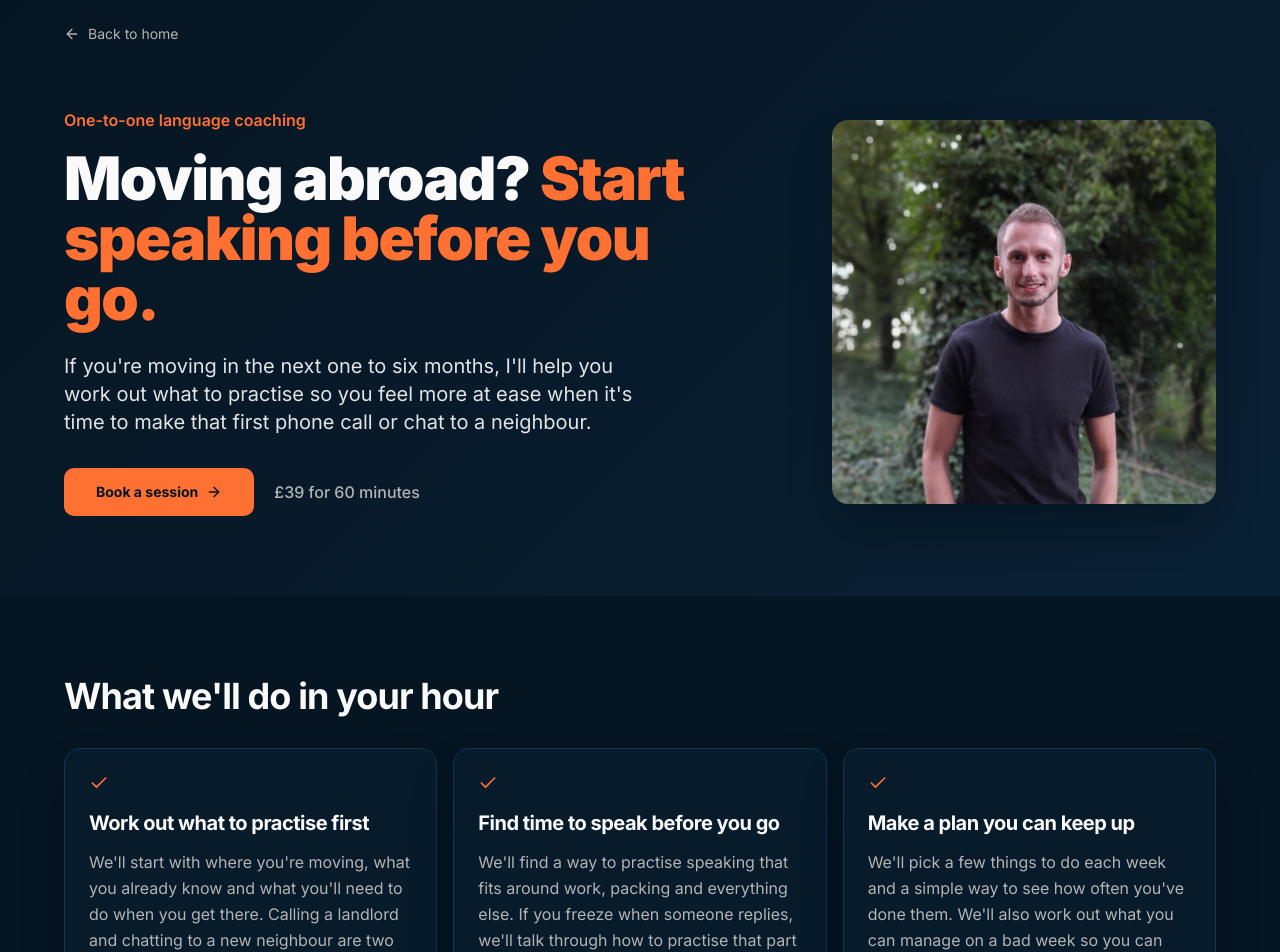
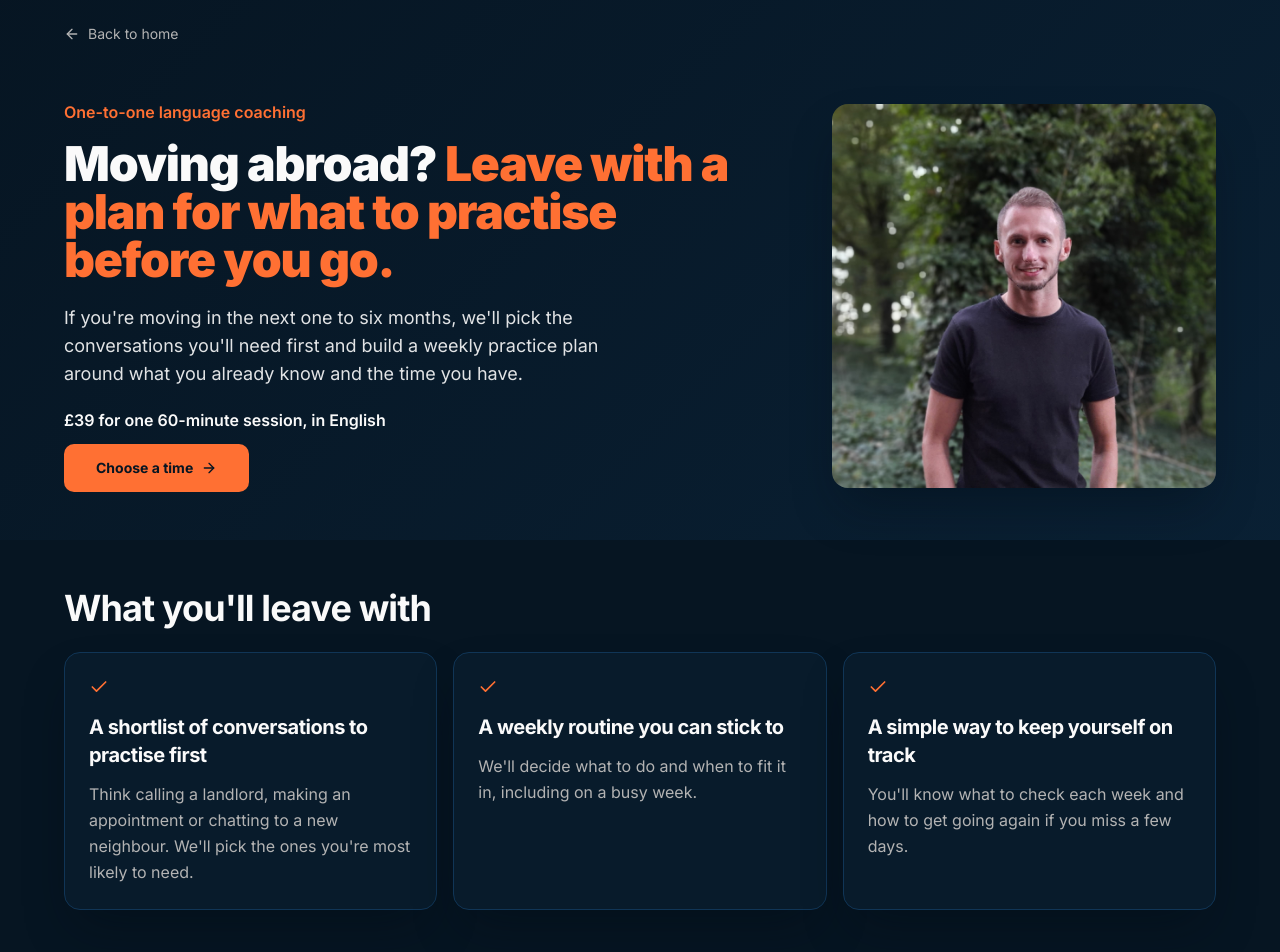
Before and after one commit to hutchy9999/jameshutchinsonlanguages, a React (Vite) app: page /coaching in a window 1280 px wide. Shown: the top 952 px of the page. Built offline with nearby package versions, Linux system fonts and the light colour scheme; the HTML template or start-up script is replaced by a standard one.

Commit message:
Make coaching takeaways clear and link directly to booking

```diff
--- a/src/pages/Coaching.tsx
+++ b/src/pages/Coaching.tsx
@@ -13,18 +13,18 @@ import { Button } from "@/components/ui/button";
 const CALENDLY_BOOKING_URL = "https://calendly.com/james-jameshutchinsonlanguages/language-coaching";
 const bookingButtonClass = "min-h-12 bg-primary font-bold text-background hover:bg-primary/90";
 
-const sessionTopics = [
+const sessionTakeaways = [
   {
-    title: "Work out what to practise first",
-    description: "We'll start with where you're moving, what you already know and what you'll need to do when you get there. Calling a landlord and chatting to a new neighbour are two very different things to practise.",
+    title: "A shortlist of conversations to practise first",
+    description: "Think calling a landlord, making an appointment or chatting to a new neighbour. We'll pick the ones you're most likely to need.",
   },
   {
-    title: "Find time to speak before you go",
-    description: "We'll find a way to practise speaking that fits around work, packing and everything else. If you freeze when someone replies, we'll talk through how to practise that part too.",
+    title: "A weekly routine you can stick to",
+    description: "We'll decide what to do and when to fit it in, including on a busy week.",
   },
   {
-    title: "Make a plan you can keep up",
-    description: "We'll pick a few things to do each week and a simple way to see how often you've done them. We'll also work out what you can manage on a bad week so you can keep going when motivation dips.",
+    title: "A simple way to keep yourself on track",
+    description: "You'll know what to check each week and how to get going again if you miss a few days.",
   },
 ];
 
@@ -65,38 +65,36 @@ const Coaching = () => {
             Back to home
           </Link>
 
-          <div className="grid items-center gap-10 pb-16 pt-6 sm:pb-20 sm:pt-10 lg:grid-cols-[1.35fr_1fr] lg:gap-16">
+          <div className="grid items-center gap-8 pb-8 pt-4 md:grid-cols-[1.6fr_1fr] md:pb-12 md:pt-8 lg:gap-12">
             <div>
               <p className="mb-4 font-semibold text-primary">One-to-one language coaching</p>
-              <h1 className="text-4xl leading-[1.08] sm:text-5xl lg:text-6xl">
-                Moving abroad? <span className="text-primary">Start speaking before you go.</span>
+              <h1 className="text-3xl leading-[1.1] sm:text-4xl lg:text-5xl">
+                Moving abroad? <span className="text-primary">Leave with a plan for what to practise before you go.</span>
               </h1>
-              <p className="mt-6 max-w-xl text-lg leading-relaxed text-foreground/90 sm:text-xl">
-                If you're moving in the next one to six months, I'll help you work out what to practise so you feel more at ease when it's time to make that first phone call or chat to a neighbour.
+              <p className="mt-5 max-w-xl text-base leading-relaxed text-foreground/90 sm:text-lg">
+                If you're moving in the next one to six months, we'll pick the conversations you'll need first and build a weekly practice plan around what you already know and the time you have.
               </p>
-              <div className="mt-8 flex flex-wrap items-center gap-x-5 gap-y-3">
+              <div className="mt-5 space-y-3">
+                <p className="font-semibold">£39 for one 60-minute session, in English</p>
                 <Button asChild size="lg" className={bookingButtonClass}>
-                  <a href="#book">
-                    Book a session <ArrowRight aria-hidden="true" />
-                  </a>
+                  <a href={CALENDLY_BOOKING_URL}>Choose a time <ArrowRight aria-hidden="true" /></a>
                 </Button>
-                <p className="font-medium text-muted-foreground">£39 for 60 minutes</p>
               </div>
             </div>
             <img
               src={jamesPortrait}
               alt="James Hutchinson"
-              className="aspect-square w-full max-w-sm rounded-2xl object-cover shadow-book lg:justify-self-end"
+              className="hidden aspect-square w-full max-w-sm justify-self-end rounded-2xl object-cover shadow-book md:block"
             />
           </div>
         </div>
       </section>
 
-      <section className="px-4 py-14 sm:px-6 sm:py-20" aria-labelledby="session-heading">
+      <section className="px-4 py-8 sm:px-6 md:py-12" aria-labelledby="session-heading">
         <div className="mx-auto max-w-6xl">
-          <h2 id="session-heading" className="text-3xl sm:text-4xl">What we'll do in your hour</h2>
-          <div className="mt-8 grid gap-4 md:grid-cols-3">
-            {sessionTopics.map(({ title, description }) => (
+          <h2 id="session-heading" className="text-3xl sm:text-4xl">What you'll leave with</h2>
+          <div className="mt-6 grid gap-4 md:grid-cols-3">
+            {sessionTakeaways.map(({ title, description }) => (
               <div key={title} className="rounded-2xl border bg-card p-6 shadow-book">
                 <Check aria-hidden="true" className="mb-4 h-5 w-5 text-primary" />
                 <h3 className="text-xl">{title}</h3>
@@ -109,7 +107,10 @@ const Coaching = () => {
 
       <section className="border-y bg-card px-4 py-14 sm:px-6 sm:py-16" aria-labelledby="about-heading">
         <div className="mx-auto grid max-w-6xl gap-5 md:grid-cols-[1fr_2fr] md:gap-12">
-          <h2 id="about-heading" className="text-3xl sm:text-4xl">Hi, I'm <span className="text-primary">James.</span></h2>
+          <div className="flex items-center gap-4">
+            <img src={jamesPortrait} alt="James Hutchinson" loading="lazy" className="size-16 rounded-lg object-cover md:hidden" />
+            <h2 id="about-heading" className="text-3xl sm:text-4xl">Hi, I'm <span className="text-primary">James.</span></h2>
+          </div>
           <div className="space-y-4 text-lg leading-relaxed text-foreground/90">
             <p>I've spent 13 years looking into how we learn languages. For a long time I studied without getting much better at speaking. Things started to change when I changed what I practised each day.</p>
             <p>I wrote <cite>No Bullsh*t Language Learning</cite> to share what I'd learnt. In a coaching session, we can spend the time working out what makes sense for you and the move you've got coming up.</p>
@@ -136,7 +137,7 @@ const Coaching = () => {
           <h2 id="booking-heading" className="text-3xl sm:text-4xl">Book your coaching session</h2>
           <p className="mb-6 mt-3 text-lg text-muted-foreground">60 minutes with James, in English, for £39.</p>
           <Button asChild size="lg" className={bookingButtonClass}>
-            <a href={CALENDLY_BOOKING_URL}>Choose a time on Calendly <ArrowRight aria-hidden="true" /></a>
+            <a href={CALENDLY_BOOKING_URL}>Choose a time <ArrowRight aria-hidden="true" /></a>
           </Button>
         </div>
       </section>
```
